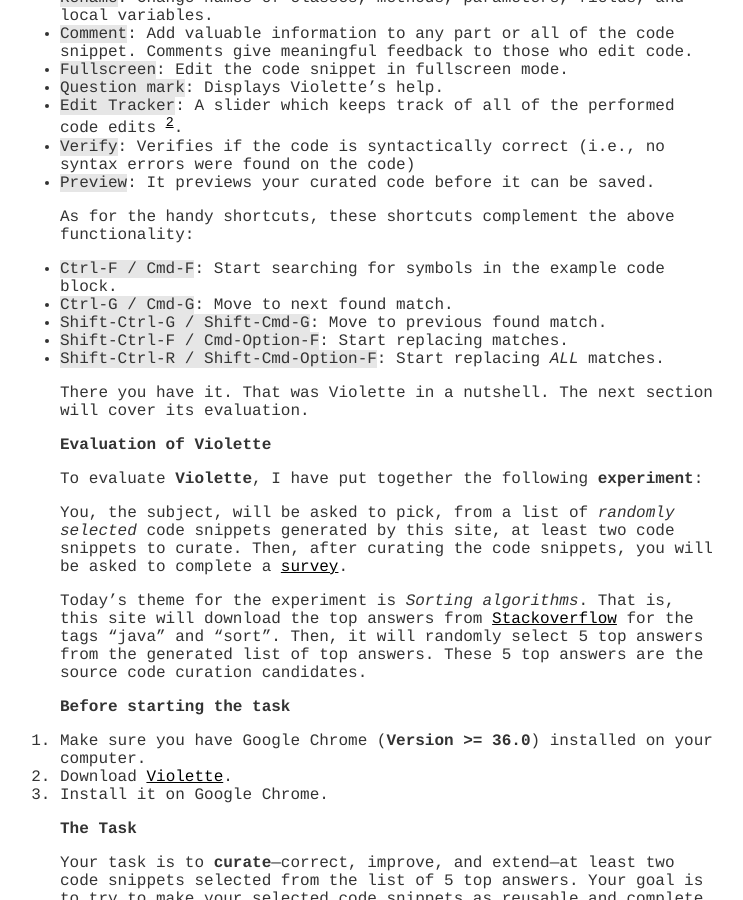
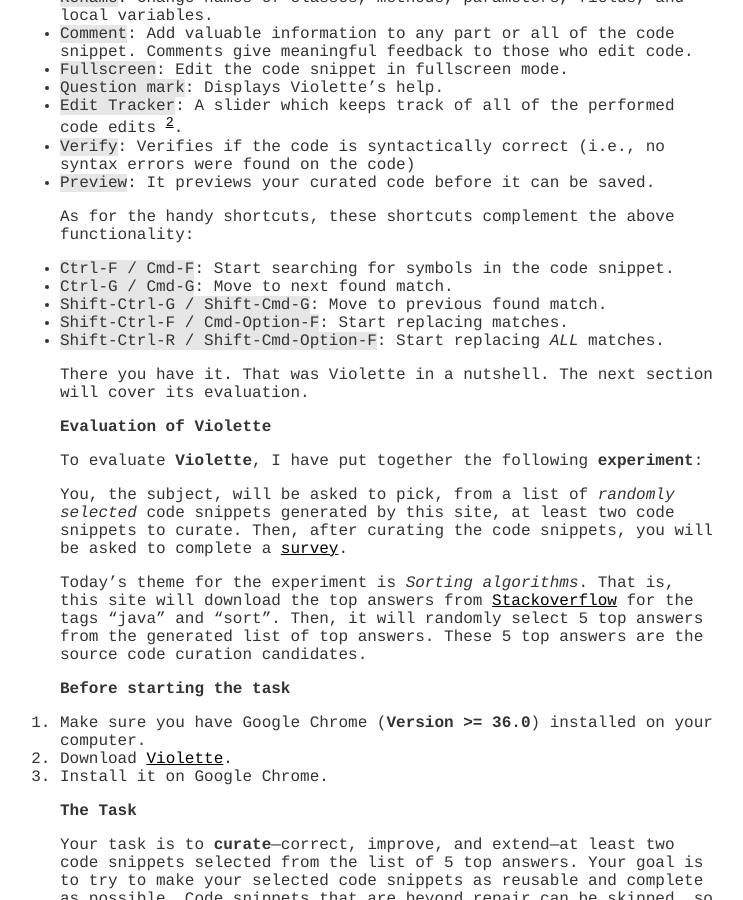
Before and after one commit to hsanchez/hsanchez.github.io, a Jekyll site: the page built from posts/thesiswork/tools/_posts/2014-07-22-violette.md, in a window 1280 px wide and 900 px high, scrolled down 2052 px. Shown: the whole window, without its empty margins (250-993 px from the left). Built offline with Jekyll 4.4.1, drawn with Linux system fonts in a browser that asks for light colours; Markdown is read by kramdown in place of the engine named in the settings.

Commit message:
updating violette's page

```diff
--- a/posts/thesiswork/tools/_posts/2014-07-22-violette.md
+++ b/posts/thesiswork/tools/_posts/2014-07-22-violette.md
@@ -48,7 +48,7 @@
 
 As for the handy shortcuts, these shortcuts complement the above functionality:
 
-* `Ctrl-F / Cmd-F`: Start searching for symbols in the example code block.
+* `Ctrl-F / Cmd-F`: Start searching for symbols in the code snippet.
 * `Ctrl-G / Cmd-G`: Move to next found match.
 * `Shift-Ctrl-G / Shift-Cmd-G`: Move to previous found match.
 * `Shift-Ctrl-F / Cmd-Option-F`: Start replacing matches.
```
